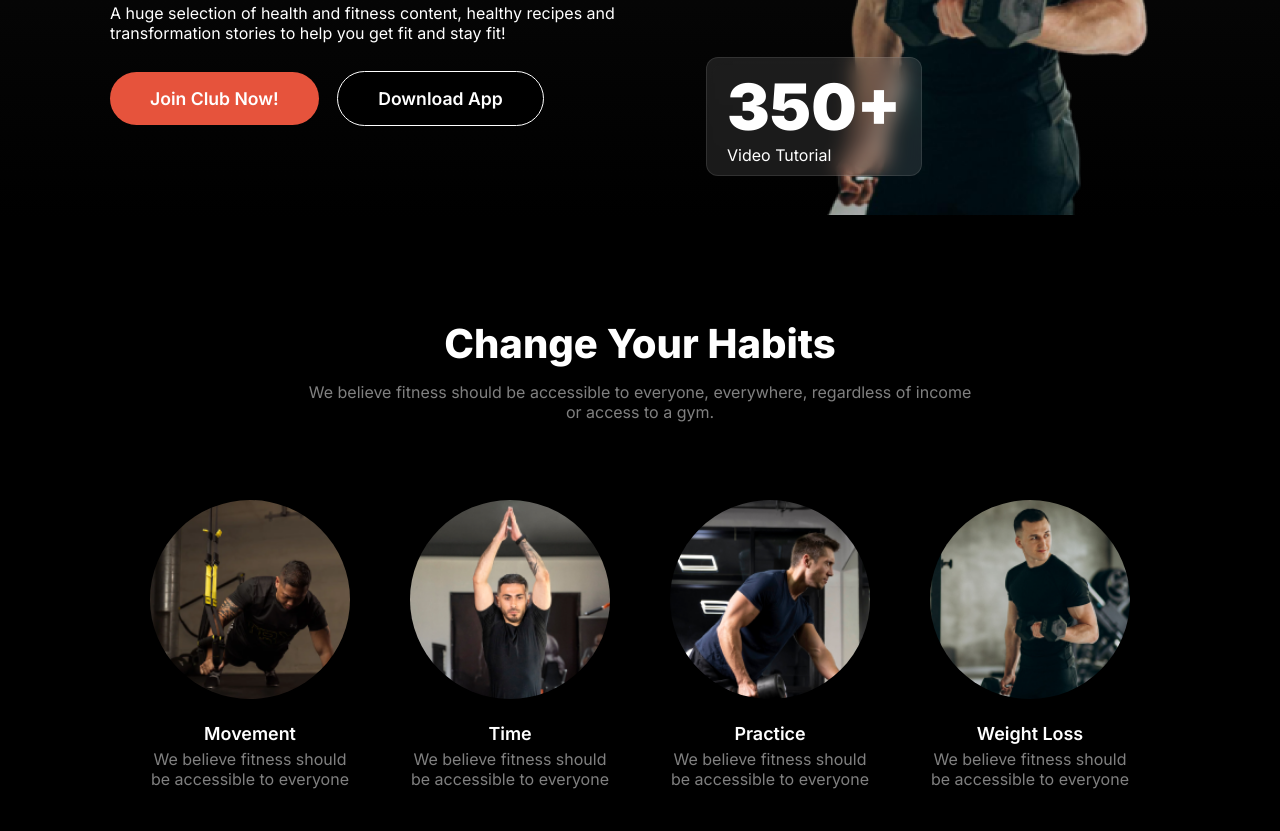
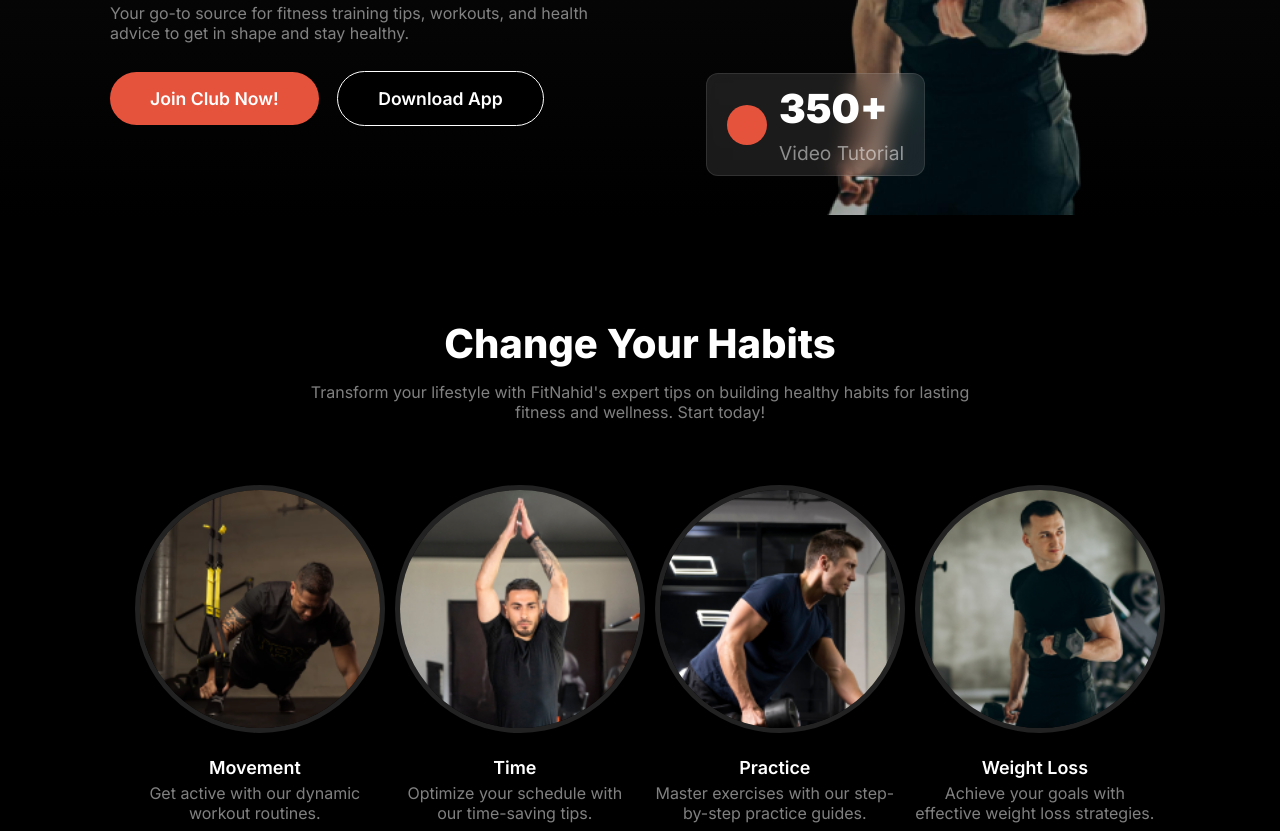
Before and after one commit to abnahid/assignment-2, a plain HTML site: page index.html in a window 1280 px wide. Shown: the part 509-1340 px from the top of the page. Drawn offline with Linux system fonts and the light colour scheme.

Commit message:
Description write & habit, banner section style

```diff
--- a/index.html
+++ b/index.html
@@ -25,15 +25,14 @@
                     <li><a style="margin: 0 20px;" href="#">About</a></li>
                 </ul>
                 <div class="nav-icon">
-                    <i class="fa-solid fa-bars"></i>
+                    <i class="fa-solid fa-bars icon"></i>
                 </div>
             </nav>
 
             <div class="banner-container">
                 <div class="banner-content">
                     <h3>Get body in <br> <span id="shape">shape</span> & stay healthy</h3>
-                    <p>A huge selection of health and fitness content, healthy recipes and transformation stories to
-                        help you get fit and stay fit!</p>
+                    <p>Your go-to source for fitness training tips, workouts, and health advice to get in shape and stay healthy.</p>
                     <button class="btn">Join Club Now!</button>
                     <button class="btn-2">Download App</button>
                 </div>
@@ -47,9 +46,12 @@
                         </div>
                     </div>
                     <div class="overlay bottom-left">
-                        <div class="text-box">
+                        <div class="text-box text-box-2">
+                            <i class="fa-solid fa-circle-play"></i>
+                            <div>
                                 <h3>350+</h3>
                                 <p>Video Tutorial</p>
+                            </div>
                         </div>
                     </div>
                 </div>
@@ -62,31 +64,29 @@
         <div class="habits-container">
             <div class="habits-content">
                 <h3 class="section-title">Change Your Habits</h3>
-                <p class="section-description">We believe fitness should be accessible to everyone, everywhere,
-                    regardless of income or
-                    access to a gym.</p>
+                <p class="section-description">Transform your lifestyle with FitNahid's expert tips on building healthy habits for lasting fitness and wellness. Start today!</p>
             </div>
 
             <div class="cards">
                 <div class="card">
                     <img src="images/image 3.png" alt="Movement" class="card-image">
                     <h2 class="card-title">Movement</h2>
-                    <p class="card-description">We believe fitness should be accessible to everyone</p>
+                    <p class="card-description">Get active with our dynamic workout routines.</p>
                 </div>
                 <div class="card">
                     <img src="images/image 2.png" alt="Time" class="card-image">
                     <h2 class="card-title">Time</h2>
-                    <p class="card-description">We believe fitness should be accessible to everyone</p>
+                    <p class="card-description">Optimize your schedule with our time-saving tips.</p>
                 </div>
                 <div class="card">
                     <img src="images/image 4.png" alt="Practice" class="card-image">
                     <h2 class="card-title">Practice</h2>
-                    <p class="card-description">We believe fitness should be accessible to everyone</p>
+                    <p class="card-description">Master exercises with our step-by-step practice guides.</p>
                 </div>
                 <div class="card">
                     <img src="images/image 5.png" alt="Weight Loss" class="card-image">
                     <h2 class="card-title">Weight Loss</h2>
-                    <p class="card-description">We believe fitness should be accessible to everyone</p>
+                    <p class="card-description">Achieve your goals with effective weight loss strategies.</p>
                 </div>
             </div>
         </div>
@@ -98,8 +98,7 @@
         <div class="event-container">
             <div class="event-content">
                 <h3 class="section-title">Run an Extra <br> Mile Easily</h3>
-                <p class="section-description">We believe fitness should be accessible to everyone, everywhere,
-                    regardless of income or access to a gym. With hundreds of professional workouts.</p>
+                <p class="section-description">Join our event to discover simple techniques and tips for effortlessly running that extra mile. Boost your endurance and achieve your fitness goals!</p>
                 <a href="#" class="btn">Join Now</a>
             </div>
             <div class="event-image">
@@ -113,8 +112,7 @@
     <section>
         <div class="bmi-header">
             <h3 class="section-title">BMI Calculator</h3>
-            <p class="section-description">We believe fitness should be accessible to everyone, everywhere, regardless of income or
-                access to a gym.</p>
+            <p class="section-description">Calculate your BMI easily with our tool to assess your body weight and stay on track with your fitness goals.</p>
         </div>
     </section>
 
@@ -151,12 +149,10 @@
             <div class="bmi-calculator">
                 <div class="bmi-title-info">
                     <h3 class="bmi-chart-title">Calculate your BMI</h3>
-                    <p class="section-description">We believe fitness should be accessible to everyone, everywhere, regardless of
-                        income or access to a gym. </p>
+                    <p class="section-description">Use our BMI calculator to determine your body mass index and track your health progress easily.</p>
                 </div>
 
                 <div class="bmi-input">
-
 
                     <input type="text" placeholder="Height/cm">
                     <input type="text" placeholder="Weight/kg"> <br>
@@ -187,8 +183,7 @@
         <div class="team-container">
             <div class="team-content">
                 <h3 class="section-title">Meet Our Team</h3>
-                <p class="section-description">We believe fitness should be accessible to everyone, everywhere, regardless of income or
-                    access to a gym.</p>
+                <p class="section-description">Get to know our expert team dedicated to guiding you on your fitness journey and achieving your goals.</p>
             </div>
 
             <div class="teams">
@@ -244,8 +239,7 @@
         <div class="footer-item">
             <div class="footer-logo">
                 <h3 class="footer-logo-title">FitNahid</h3>
-                <p class="footer-logo-description">We believe fitness should be accessible to everyone, everywhere,
-                    regardless of income or access to a gym. With hundreds of professional workouts.</p>
+                <p class="footer-logo-description">Stay connected with us for fitness tips, updates, and support. Follow us on social media and subscribe for the latest news!</p>
             </div>
 
             <ul>
--- a/style.css
+++ b/style.css
@@ -168,6 +168,7 @@ header {
     font-size: 1rem;
     font-weight: 400;
     margin-bottom: 28px;
+    color: var(--text-color2);
 }
 
 .banner-image {
@@ -189,14 +190,8 @@ header {
     bottom: 43px;
     left: -115px;
 }
-.circle{
-    width: 30px;
-    height: 30px;
-    background-color: var(--main-second);
-    border-radius: 50%;
-}
 
-.text-box {
+.text-box{
     background: rgba(255, 255, 255, 0.103);
     backdrop-filter: blur(10px);
     box-sizing: border-box;
@@ -204,18 +199,32 @@ header {
     border-radius: 12px;
     padding: 10px 20px;
 }
-
-.banner-image h3 {
-    font-size: 4rem;
+.text-box-2{
+    display: flex;
+    align-items: center;
+    justify-content: center;
+}
+.text-box i {
+    background-color: var(--main-second);
+    width: 40px;
+    height: 40px;
+    border-radius: 50%;
+    display: flex;
+    align-items: center;
+    justify-content: center;
+    margin-right: 12px;
+    color: var(--main-second);
+}
+.text-box h3{
+    font-size: 2.5rem;
     font-weight: 900;
+    margin-bottom: 8px;
 }
-
-.banner-image p {
-    font-size: 1rem;
+.text-box p {
+    font-size: 1.2rem;
     font-weight: 400;
-    text-align: left;
+    color: var(--text-color2);
 }
-
 
 /* Change Habits Section */
 .habits-container {
@@ -231,18 +240,16 @@ header {
 }
 
 .cards {
-    display: flex;
+    display: grid;
     justify-content: center;
     grid-template-columns: repeat(4, 1fr);
     gap: 20px;
-    /* flex-direction: row; */
-    flex-wrap: wrap;
     margin-top: 58px;
 }
 
 .card {
-    padding: 20px;
-    width: 200px;
+    padding: 2%;
+    width: 240px;
     text-align: center;
 }
 
@@ -250,6 +257,7 @@ header {
     width: 100%;
     height: auto;
     border-radius: 50%;
+    border: 5px solid #222222;
 }
 
 .card-title {
@@ -361,7 +369,6 @@ header {
 
 .bmi-calculator {
     max-width: 577px;
-    /* height: 386px; */
     margin-left: 100px;
 }
 
@@ -479,7 +486,7 @@ footer {
 .footer-logo {
     display: flex;
     flex-direction: column;
-    width: 30%;
+    width: 40%;
 }
 
 .footer-logo-title {
@@ -489,7 +496,7 @@ footer {
 }
 
 .footer-logo-description {
-    font-size: 0.8rem;
+    font-size: 1rem;
     font-weight: 400;
     color: var(--text-color2);
     margin-top: 20px;
@@ -511,16 +518,21 @@ footer ul li {
 footer hr {
     margin-top: 78px;
     width: 95%;
-    color: var(--text-color2);
+    border: 2px solid rgba(255, 255, 255, 0.1);
 }
 
 .copyright {
     margin: 35px auto;
+    color: var(--text-color2);
 }
 
 @media screen and (max-width: 576px) {
     .nav-icon {
         display: block;
+    }
+    .nav-icon i{
+        font-size: 35px;
+        margin-right: 20px;
     }
 
     nav ul {
@@ -562,7 +574,9 @@ footer hr {
         bottom: 200px;
         left: -10px;
     }
-
+    .cards{
+        grid-template-columns: 1fr;
+    }
     .event-content{
         max-width: 100%;
     }
```
Lines whose indentation alone changed are shown as unchanged.
